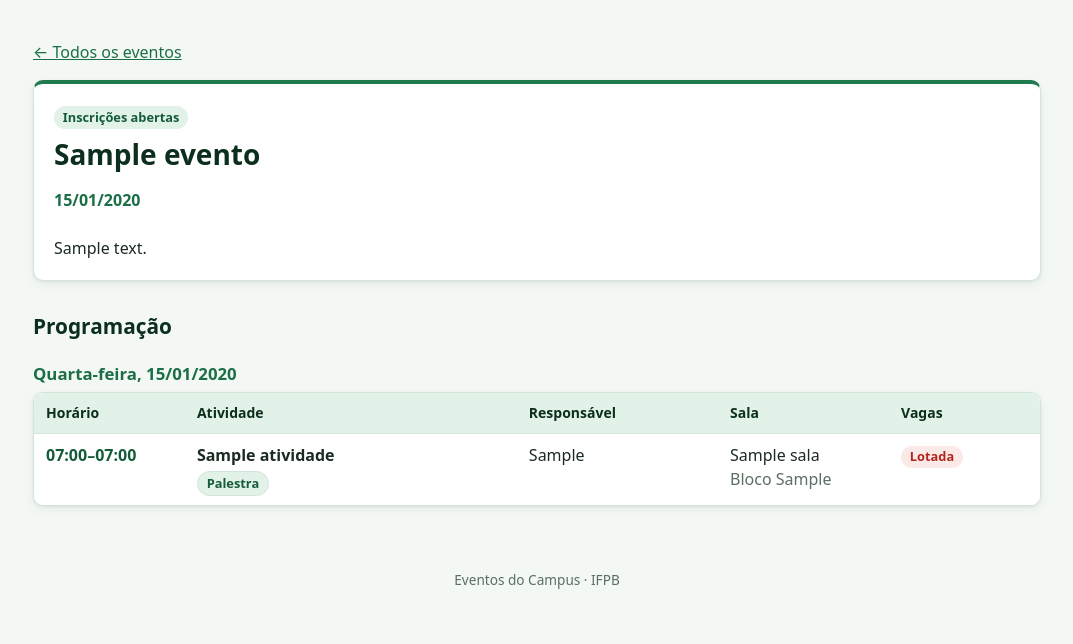
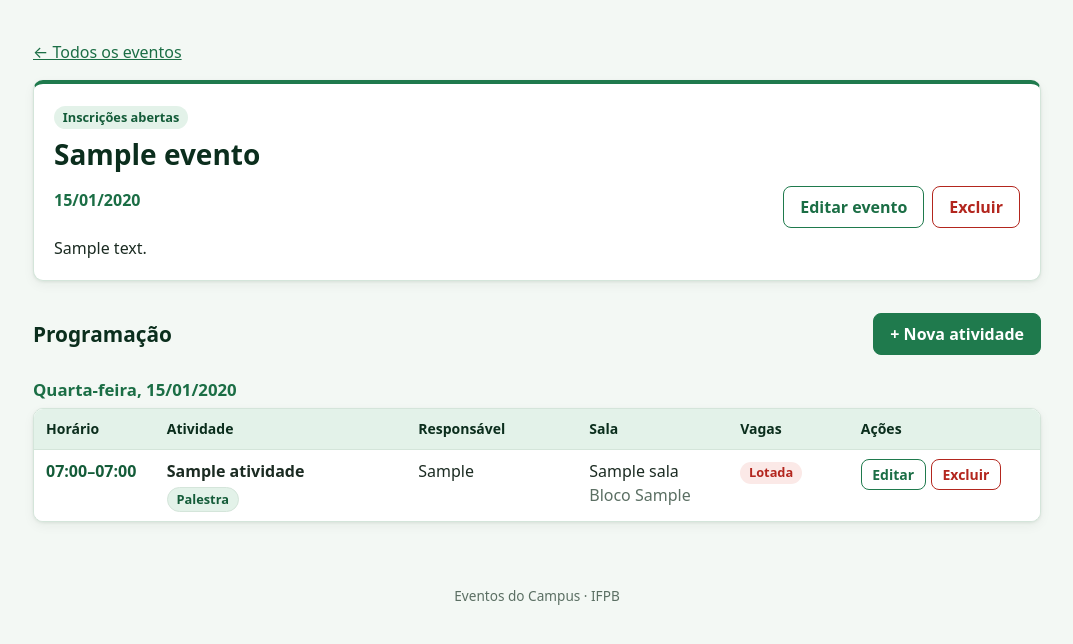
Before and after one commit to SuetoneCarneiro/event-management-system-rad, a Django app: page /eventos/1/ in a window 1280 px wide. Shown: the part 55-699 px from the top of the page, without its empty margins (103-1176 px from the left). Run offline with Django 4.2, Linux system fonts and the light colour scheme; a user stored in the database is signed in; tables that the repository leaves empty hold one stand-in row (values such as "Sample post").

Commit message:
feat: adiciona cadastro, edição e exclusão de eventos e atividades
- organizador preenchido pela view, fora do formulário
- autorização em três camadas: login, permissão do grupo e posse do evento
- RN3, período do evento e fim > início validados com mensagem no formulário
- página 403 e botões de organizador visíveis apenas ao dono do evento

Co-Authored-By: Claude Opus 5.5 <noreply@anthropic.com>

```diff
--- a/eventos/templates/eventos/evento_detail.html
+++ b/eventos/templates/eventos/evento_detail.html
@@ -22,17 +22,28 @@
                 {% endif %}
             </p>
         </div>
+        {% if eh_organizador %}
+            <div class="acoes">
+                <a class="botao botao-secundario" href="{% url 'eventos:editar' evento.pk %}">Editar evento</a>
+                <a class="botao botao-perigo" href="{% url 'eventos:excluir' evento.pk %}">Excluir</a>
+            </div>
+        {% endif %}
     </div>
     <p class="descricao">{{ evento.descricao|linebreaksbr }}</p>
 </section>
 
-<h2>Programação</h2>
+<div class="cabecalho-pagina cabecalho-secao">
+    <h2>Programação</h2>
+    {% if eh_organizador %}
+        <a class="botao" href="{% url 'eventos:atividade_criar' evento.pk %}">+ Nova atividade</a>
+    {% endif %}
+</div>
 
 {% regroup atividades by dia as dias %}
 {% for dia in dias %}
     <h3 class="dia">{{ dia.grouper|date:"l, d/m/Y"|capfirst }}</h3>
     <div class="tabela-rolavel cartao sem-padding">
-        <table class="tabela tabela-programacao">
+        <table class="tabela tabela-programacao{% if eh_organizador %} com-acoes{% endif %}">
             <thead>
                 <tr>
                     <th>Horário</th>
@@ -40,6 +51,7 @@
                     <th>Responsável</th>
                     <th>Sala</th>
                     <th>Vagas</th>
+                    {% if eh_organizador %}<th>Ações</th>{% endif %}
                 </tr>
             </thead>
             <tbody>
@@ -60,6 +72,14 @@
                                 <span class="etiqueta etiqueta-perigo">Lotada</span>
                             {% endif %}
                         </td>
+                        {% if eh_organizador %}
+                            <td>
+                                <div class="acoes">
+                                    <a class="botao botao-secundario botao-pequeno" href="{% url 'eventos:atividade_editar' atividade.pk %}">Editar</a>
+                                    <a class="botao botao-perigo botao-pequeno" href="{% url 'eventos:atividade_excluir' atividade.pk %}">Excluir</a>
+                                </div>
+                            </td>
+                        {% endif %}
                     </tr>
                 {% endfor %}
             </tbody>
--- a/eventos/templates/eventos/evento_list.html
+++ b/eventos/templates/eventos/evento_list.html
@@ -8,6 +8,9 @@
         <h1>Eventos</h1>
         <p class="texto-suave">Programação aberta a todos. Para se inscrever, entre com sua conta.</p>
     </div>
+    {% if perms.eventos.add_evento %}
+        <a class="botao" href="{% url 'eventos:criar' %}">+ Novo evento</a>
+    {% endif %}
 </div>
 
 <div class="grade-cartoes">
--- a/eventos/urls.py
+++ b/eventos/urls.py
@@ -1,6 +1,6 @@
 from django.urls import path
 
-from eventos.views import EventoDetailView, EventoListView
+from eventos import views
 
 app_name = 'eventos'
 
@@ -8,6 +8,12 @@ app_name = 'eventos'
 # mas evento_list.html já é o template padrão do ListView, então não precisa passar o template_name
 # (formato: <app>/<model>_list.html)
 urlpatterns = [
-    path('', EventoListView.as_view(), name='lista'),
-    path('eventos/<int:pk>/', EventoDetailView.as_view(), name='detalhe'),
+    path('', views.EventoListView.as_view(), name='lista'),
+    path('eventos/novo/', views.EventoCreateView.as_view(), name='criar'),
+    path('eventos/<int:pk>/', views.EventoDetailView.as_view(), name='detalhe'),
+    path('eventos/<int:pk>/editar/', views.EventoUpdateView.as_view(), name='editar'),
+    path('eventos/<int:pk>/excluir/', views.EventoDeleteView.as_view(), name='excluir'),
+    path('eventos/<int:evento_pk>/atividades/nova/', views.AtividadeCreateView.as_view(), name='atividade_criar'),
+    path('atividades/<int:pk>/editar/', views.AtividadeUpdateView.as_view(), name='atividade_editar'),
+    path('atividades/<int:pk>/excluir/', views.AtividadeDeleteView.as_view(), name='atividade_excluir'),
 ]
--- a/eventos/views.py
+++ b/eventos/views.py
@@ -1,7 +1,13 @@
+from django.contrib.auth.mixins import LoginRequiredMixin, PermissionRequiredMixin, UserPassesTestMixin
+from django.contrib.messages.views import SuccessMessageMixin
+from django.shortcuts import get_object_or_404
+from django.urls import reverse, reverse_lazy
 from django.utils import timezone
-from django.views.generic import DetailView, ListView
+from django.utils.functional import cached_property
+from django.views.generic import CreateView, DeleteView, DetailView, ListView, UpdateView
 
-from eventos.models import Evento
+from eventos.forms import AtividadeForm, EventoForm
+from eventos.models import Atividade, Evento
 
 
 class EventoListView(ListView):
@@ -26,3 +32,130 @@ class EventoDetailView(DetailView):
         contexto['atividades'] = atividades
         contexto['eh_organizador'] = self.object.organizador_id == self.request.user.id
         return contexto
+
+
+# --- Organizador: autorização em três camadas ---
+# 1. LoginRequiredMixin       -> anônimo vai para o login
+# 2. PermissionRequiredMixin  -> precisa ser organizador (grupo com a permissão)
+# 3. OrganizadorDoEventoMixin -> precisa ser o dono do evento (propriedade, não permissão)
+# Usuário logado que falha em 2 ou 3 recebe 403.
+
+class OrganizadorDoEventoMixin(UserPassesTestMixin):
+    """Só passa quem criou o evento. Não consulta is_superuser: o admin também é barrado."""
+
+    def get_evento(self):
+        raise NotImplementedError
+
+    def test_func(self):
+        return self.get_evento().organizador_id == self.request.user.id
+
+
+class EventoCreateView(LoginRequiredMixin, PermissionRequiredMixin, SuccessMessageMixin, CreateView):
+    permission_required = 'eventos.add_evento'
+    model = Evento
+    form_class = EventoForm
+    success_message = 'Evento "%(nome)s" criado.'
+
+    def form_valid(self, form):
+        form.instance.organizador = self.request.user
+        return super().form_valid(form)
+
+    def get_success_url(self):
+        return reverse('eventos:detalhe', args=[self.object.pk])
+
+
+class EventoDoOrganizadorMixin(OrganizadorDoEventoMixin):
+    """Para editar/excluir evento: o próprio evento da URL precisa ser do usuário."""
+    model = Evento
+
+    @cached_property
+    def evento(self):
+        return get_object_or_404(Evento, pk=self.kwargs['pk'])
+
+    def get_object(self, queryset=None):
+        return self.evento
+
+    def get_evento(self):
+        return self.evento
+
+
+class EventoUpdateView(LoginRequiredMixin, PermissionRequiredMixin, EventoDoOrganizadorMixin,
+                       SuccessMessageMixin, UpdateView):
+    permission_required = 'eventos.change_evento'
+    form_class = EventoForm
+    success_message = 'Evento "%(nome)s" atualizado.'
+
+    def get_success_url(self):
+        return reverse('eventos:detalhe', args=[self.object.pk])
+
+
+class EventoDeleteView(LoginRequiredMixin, PermissionRequiredMixin, EventoDoOrganizadorMixin,
+                       SuccessMessageMixin, DeleteView):
+    permission_required = 'eventos.delete_evento'
+    success_url = reverse_lazy('eventos:lista')
+    success_message = 'Evento excluído.'
+
+
+class AtividadeCreateView(LoginRequiredMixin, PermissionRequiredMixin, OrganizadorDoEventoMixin,
+                          SuccessMessageMixin, CreateView):
+    permission_required = 'eventos.add_atividade'
+    model = Atividade
+    form_class = AtividadeForm
+    success_message = 'Atividade "%(titulo)s" cadastrada.'
+
+    def get_evento(self):
+        return self.evento
+
+    @cached_property
+    def evento(self):
+        return get_object_or_404(Evento, pk=self.kwargs['evento_pk'])
+
+    def get_form_kwargs(self):
+        # O evento precisa estar na instância ANTES da validação: o clean() confere o período.
+        kwargs = super().get_form_kwargs()
+        kwargs['instance'] = Atividade(evento=self.evento)
+        return kwargs
+
+    def get_context_data(self, **kwargs):
+        contexto = super().get_context_data(**kwargs)
+        contexto['evento'] = self.evento
+        return contexto
+
+    def get_success_url(self):
+        return reverse('eventos:detalhe', args=[self.evento.pk])
+
+
+class AtividadeDoOrganizadorMixin(OrganizadorDoEventoMixin):
+    """Para editar/excluir atividade: o dono é o organizador do evento da atividade."""
+    model = Atividade
+
+    @cached_property
+    def atividade(self):
+        return get_object_or_404(Atividade.objects.select_related('evento'), pk=self.kwargs['pk'])
+
+    def get_object(self, queryset=None):
+        return self.atividade
+
+    def get_evento(self):
+        return self.atividade.evento
+
+    def get_context_data(self, **kwargs):
+        contexto = super().get_context_data(**kwargs)
+        contexto['evento'] = self.atividade.evento
+        return contexto
+
+    def get_success_url(self):
+        return reverse('eventos:detalhe', args=[self.atividade.evento_id])
+
+
+class AtividadeUpdateView(LoginRequiredMixin, PermissionRequiredMixin, AtividadeDoOrganizadorMixin,
+                          SuccessMessageMixin, UpdateView):
+    permission_required = 'eventos.change_atividade'
+    form_class = AtividadeForm
+    success_message = 'Atividade "%(titulo)s" atualizada.'
+
+
+class AtividadeDeleteView(LoginRequiredMixin, PermissionRequiredMixin, AtividadeDoOrganizadorMixin,
+                          SuccessMessageMixin, DeleteView):
+    permission_required = 'eventos.delete_atividade'
+    success_message = 'Atividade excluída.'
--- a/static/css/estilo.css
+++ b/static/css/estilo.css
@@ -95,6 +95,20 @@ h3.dia { margin: 1.5rem 0 .5rem; color: var(--verde-700); }
 .tabela-programacao th:nth-child(3) { width: 20%; }
 .tabela-programacao th:nth-child(4) { width: 17%; }
 .tabela-programacao th:nth-child(5) { width: 15%; }
+.tabela-programacao.com-acoes { min-width: 880px; }
+.tabela-programacao.com-acoes th:nth-child(1) { width: 12%; }
+.tabela-programacao.com-acoes th:nth-child(2) { width: 25%; }
+.tabela-programacao.com-acoes th:nth-child(3) { width: 17%; }
+.tabela-programacao.com-acoes th:nth-child(4) { width: 15%; }
+.tabela-programacao.com-acoes th:nth-child(5) { width: 12%; }
+.tabela-programacao.com-acoes th:nth-child(6) { width: 19%; }
+.tabela .acoes { gap: .35rem; }
+.cabecalho-secao { margin: 2rem 0 0; align-items: center; }
+.cabecalho-secao h2 { margin: 0; }
+
+/* Formulários em cartão */
+.cartao-formulario { max-width: 680px; }
+.cartao-perigo { border-top: 4px solid var(--perigo); }
 .cartao.sem-padding { padding: 0; overflow: hidden; }
 .horario { font-weight: 700; color: var(--verde-800); white-space: nowrap; }
 .etiqueta-neutra { background: var(--verde-50); color: var(--texto-suave); border: 1px solid var(--borda); font-weight: 500; margin-top: .25rem; }
```
Also changed, not shown: eventos/forms.py (added, +37 -0 lines), eventos/templates/eventos/atividade_confirm_delete.html (added, +22 -0 lines), eventos/templates/eventos/atividade_form.html (added, +21 -0 lines), eventos/templates/eventos/evento_confirm_delete.html (added, +22 -0 lines), eventos/templates/eventos/evento_form.html (added, +27 -0 lines), templates/403.html (added, +11 -0 lines).
